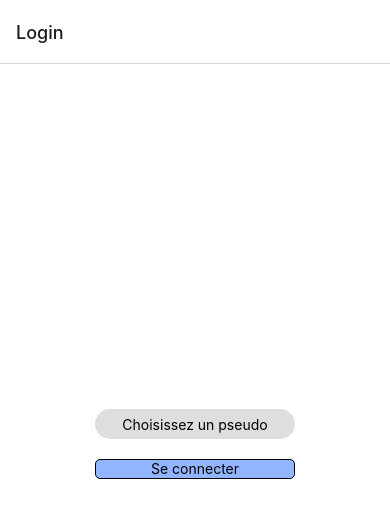
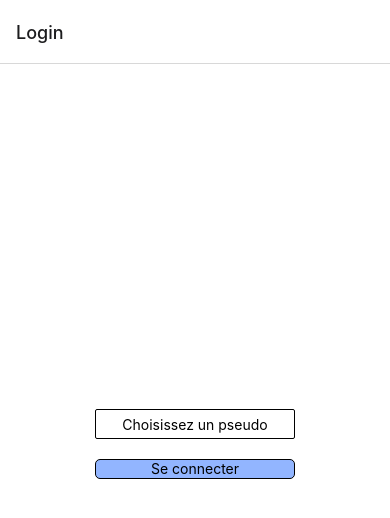
Before and after one commit to Adrien-GOGOIS/Blog-react_native, a React Native app: screen / in a window 390 px wide. Shown: the top 518 px of the page. Built offline with nearby package versions, Linux system fonts and the light colour scheme.

Commit message:
Improve style 2.0

```diff
--- a/components/Comment.js
+++ b/components/Comment.js
@@ -47,11 +47,11 @@ const styles = StyleSheet.create({
 
   input: {
     borderColor: "black",
+    borderWidth: 1,
     width: 200,
     height: 20,
     textAlign: "center",
-    backgroundColor: "rgba(200, 200, 200, 0.6)",
-    borderRadius: 15,
+    borderRadius: 5,
     margin: 5,
   },
 
--- a/views/AddPost.js
+++ b/views/AddPost.js
@@ -46,7 +46,7 @@ export default function AddPost() {
   return (
     <SafeAreaView style={styles.container}>
       <Text style={styles.title}>AddPost</Text>
-      <View style={styles.container}>
+      <View style={styles.container2}>
         <TextInput
           style={styles.input}
           placeholder="Ecrivez ce qui vous passe par la tête"
@@ -73,20 +73,27 @@ const styles = StyleSheet.create({
     justifyContent: "center",
   },
 
+  container2: {
+    flex: 3,
+    alignItems: "center",
+  },
+
   input: {
-    borderColor: "black",
+    borderColor: "grey",
+    borderWidth: 1,
     width: 300,
-    height: 100,
+    height: 200,
     textAlign: "center",
-    backgroundColor: "rgba(200, 200, 200, 0.6)",
+    backgroundColor: "rgba(200, 200, 200, 0.2)",
     borderRadius: 15,
+    marginTop: 50,
   },
 
   button: {
     borderColor: "black",
     borderWidth: 1,
     textAlign: "center",
-    height: 20,
+    height: 30,
     width: 200,
     backgroundColor: "rgba(100, 150, 255, 0.7)",
     borderRadius: 5,
@@ -95,6 +102,7 @@ const styles = StyleSheet.create({
 
   textButton: {
     textAlign: "center",
+    paddingTop: 5,
   },
 
   title: {
--- a/views/Login.js
+++ b/views/Login.js
@@ -52,8 +52,8 @@ const styles = StyleSheet.create({
     width: 200,
     height: 30,
     textAlign: "center",
-    backgroundColor: "rgba(200, 200, 200, 0.6)",
-    borderRadius: 15,
+    borderWidth: 1,
+    borderRadius: 2,
   },
 
   button: {
```
